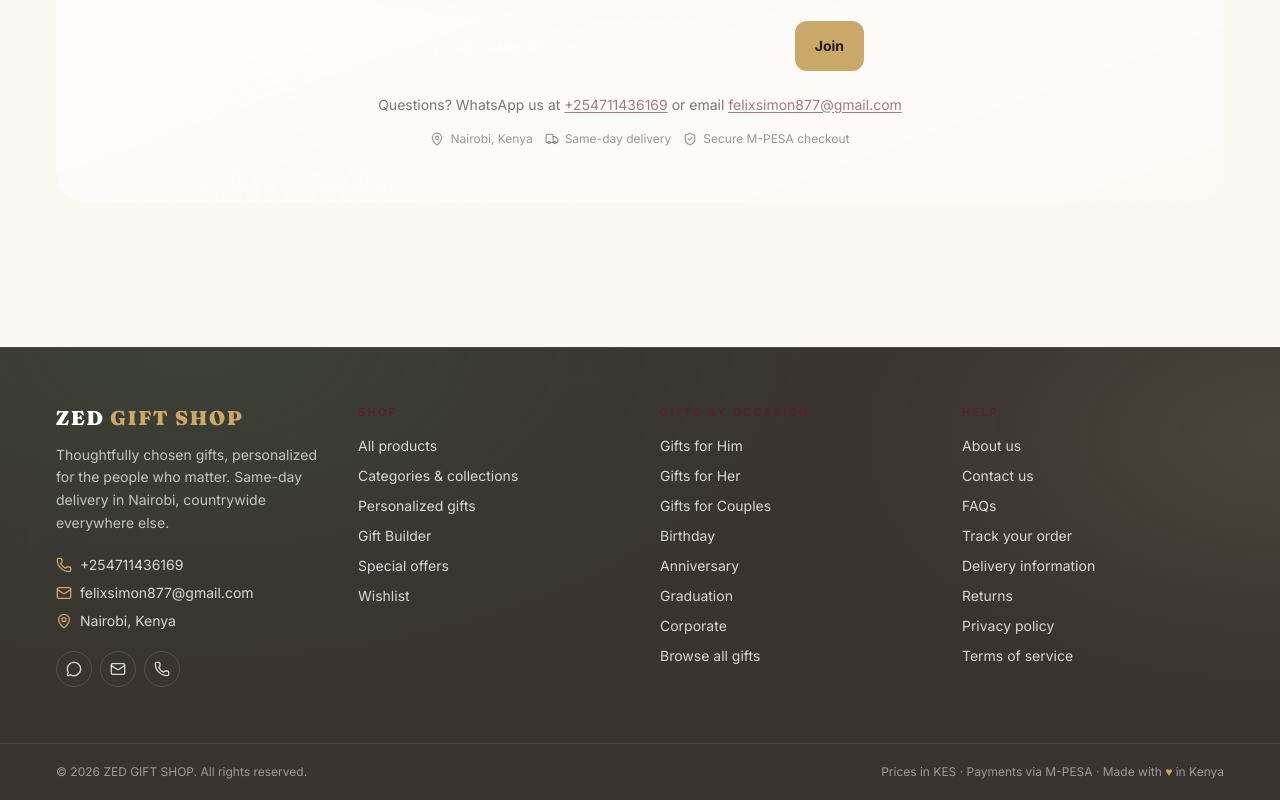
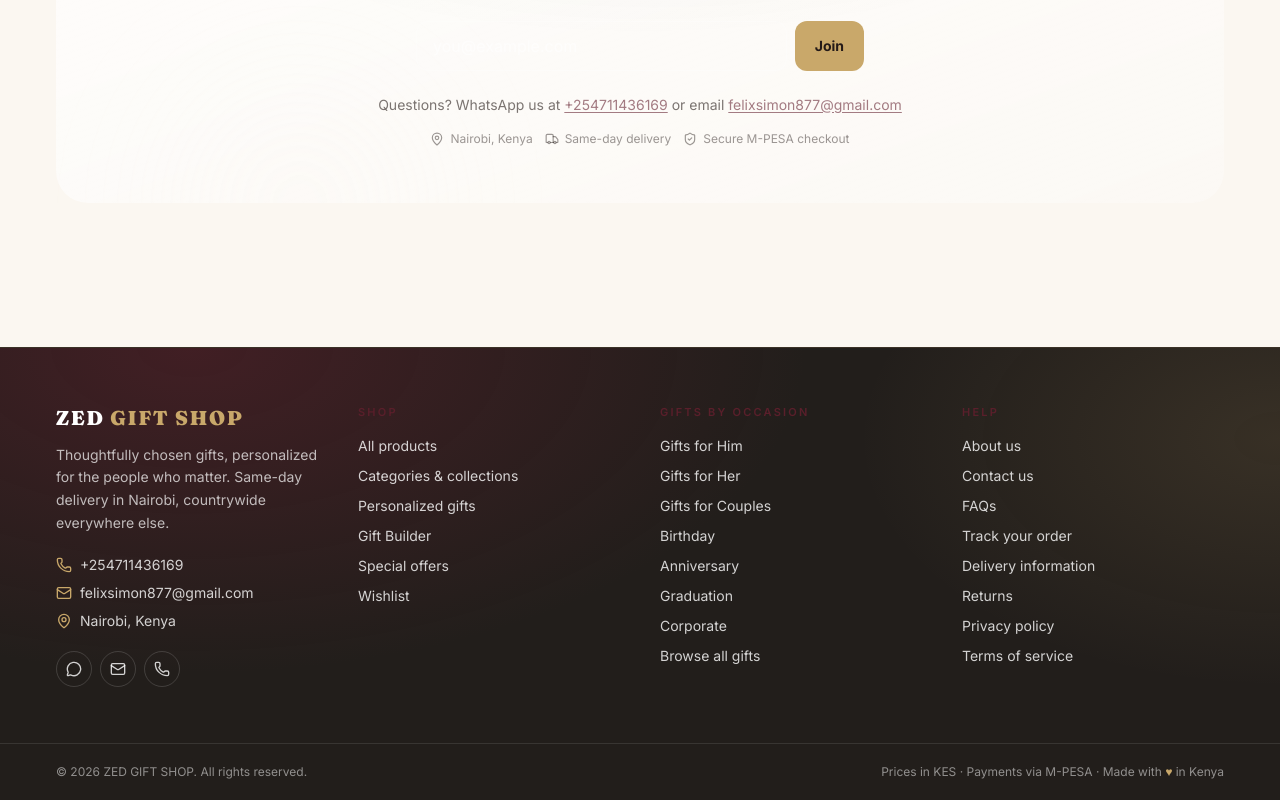
Before and after one commit to ZEDFELIX/zedgiftshop-ke, a Next.js app: page / in a window 1280 px wide. Shown: the part 3499-4299 px from the top of the page. Built offline with nearby package versions, Linux system fonts and the light colour scheme; no server answers; the database is empty.

Commit message:
Refine footer with burgundy and champagne luxury styling

```diff
--- a/src/components/layout/Footer.tsx
+++ b/src/components/layout/Footer.tsx
@@ -4,8 +4,8 @@
 
 export function Footer() {
   return (
-    <footer className="relative mt-16 overflow-hidden border-t border-white/10 bg-obsidian/85 text-white backdrop-blur-xl">
-      <div className="absolute inset-0 -z-10 bg-[radial-gradient(80%_120%_at_15%_0%,rgba(63,74,60,0.55),transparent_60%),radial-gradient(60%_100%_at_100%_20%,rgba(199,181,138,0.12),transparent_55%)]" aria-hidden />
+    <footer className="relative mt-16 overflow-hidden border-t border-champagne/15 bg-obsidian/95 text-white backdrop-blur-xl">
+      <div className="absolute inset-0 -z-10 bg-[radial-gradient(80%_120%_at_15%_0%,rgba(90,31,43,0.55),transparent_60%),radial-gradient(60%_100%_at_100%_20%,rgba(201,168,106,0.13),transparent_55%)]" aria-hidden />
       <div className="container-zed grid gap-10 py-14 sm:grid-cols-2 lg:grid-cols-4">
         <div>
           <p className="font-display text-xl font-black tracking-[0.08em]">
```
